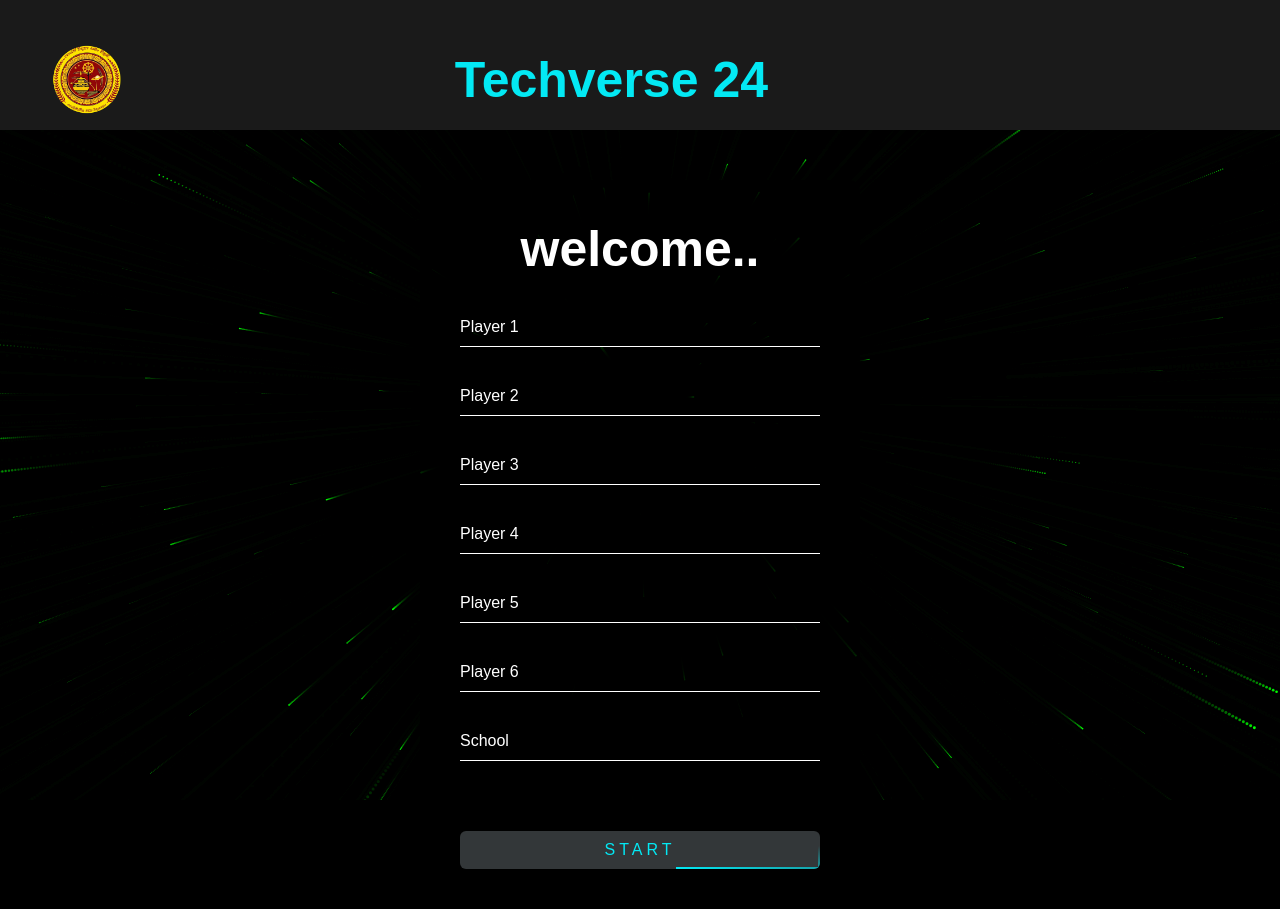
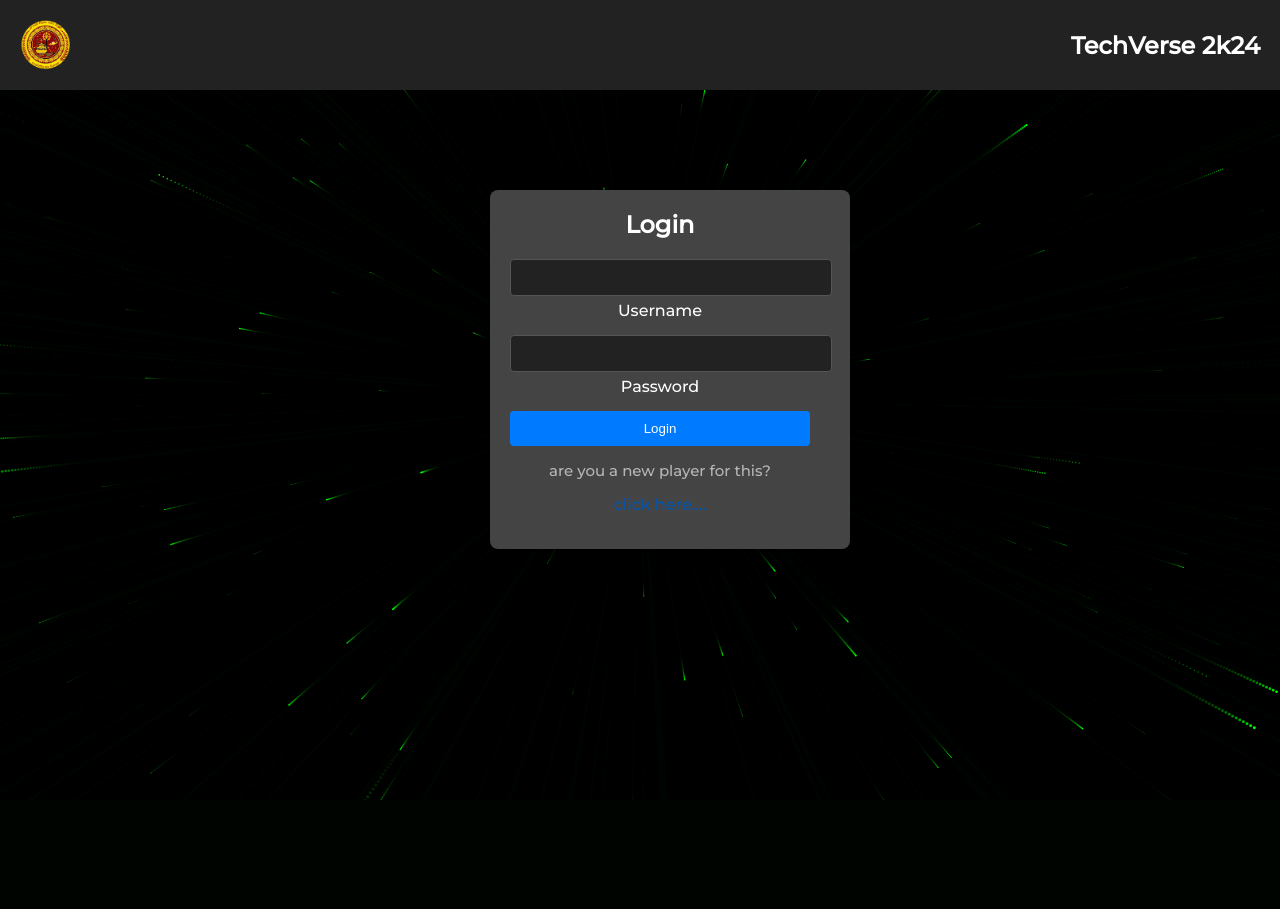
Before and after one commit to chamindusenehas/techverse, a Flask app: page / in a window 1280 px wide. After the commit the page ends 800 px from the top, so only its background shows below. Run offline with Flask 3, Linux system fonts and the light colour scheme; some web fonts are replaced.

Commit message:
new version

```diff
--- a/app.py
+++ b/app.py
@@ -1,9 +1,20 @@
 from flask import Flask,render_template,request, redirect, url_for
 import json
 import random
+from pymongo import MongoClient
+import time
 
 
 app = Flask(__name__)
+
+
+client = MongoClient('mongodb+srv://chamindusenehas:Chamee.19721@techverse.msx3fg5.mongodb.net/?retryWrites=true&w=majority&appName=techverse')
+db = client['quiz']
+collection = db['students']
+
+
+
+
 
 def load_json(filename):
     with open(filename, 'r') as file:
@@ -11,13 +22,9 @@ def load_json(filename):
     return data
 
 score = 0
-user1 = ''
-user2 = ''
-user3 = ''
-user4 = ''
-user5 = ''
-user6 = ''
+username = ''
 school = ''
+password = ''
 
 
 @app.route('/')
@@ -28,22 +35,27 @@ def home():
 
 @app.route('/submit', methods=['POST'])
 def submit():
-    global user1
-    global user2
-    global user3
-    global user4
-    global user5
-    global user6
     global school
-    user1 = request.form['username1']
-    user2 = request.form['username2']
-    user3 = request.form['username3']
-    user4 = request.form['username4']
-    user5 = request.form['username5']
-    user6 = request.form['username6']
+    global username
+    global password
+    global collection
+    username = request.form['username']
+    password = request.form['password']
+    try:
+        school = request.form['school']
+        collection.insert_one({
+            'username': username,
+            'password': password,
+            'school': school,
+            'score': 0}
+        )
+    except:
+        pass
+    return render_template('main.html')
 
-    school = request.form['school']
-    return redirect(url_for('quiz'))
+@app.route('/submit',methods=['GET'])
+def submitt():
+    return render_template('main.html',text='yes')
 
 question_number = 1
 showed = []
@@ -70,17 +82,15 @@ def quizz():
     global score
     global unique_random_integer
     global question_number
-    global user2
-    global user1
-    global user3
-    global user4
-    global user5
-    global user6
     global school
+    global username
+    global collection
     json_data = load_json('data/questions.json')
     answersheet = request.form.get(f'q{unique_random_integer}')
     if answersheet == json_data[unique_random_integer]['answer']:
         score += 5
+        collection.update_one({'username':username},{'$set':{'score':score}})
+
 
     con = True
     while con == True:
@@ -91,8 +101,7 @@ def quizz():
             con = False
             showed.append(unique_random_integer)
 
-    if len(showed) <= 40 :
-        print(len(showed))
+    if len(showed) <= 2 :
         question_number += 1
         if len(showed) >= 40:
             return render_template('quiz.html',gather=json_data,index=unique_random_integer,qnum=question_number,button='submit')
@@ -102,29 +111,10 @@ def quizz():
         print(f'{len(showed)} end')
         showed = []
         question_number = 1
-        new_data = {'student1': user1,'student2':user2 ,'student3': user3,'student4':user4 ,'student5': user5,'student6':user6 , 'school': school,'score':score}
+        collection.update_one({'username':username},{'$set':{'score':score}})
+        unique_random_integer = 0
 
-        def load_data():
-            try:
-                with open('scores.json', "r") as file:
-                    data = json.load(file)
-            except:
-                data = {}
-            return data
-
-        def save_data(data):
-            with open('scores.json', "w") as file:
-                json.dump(data, file, indent=4)
-        data = load_data()
-        cond = True
-        while cond ==True:
-            random_number = random.randint(0,1000)
-            if f'{random_number}' not in data:
-                cond = False
-                data[f"{random_number}"] = new_data
-                save_data(data)
-
-        return render_template('completed.html',score=score)
+        return redirect(url_for('submit'))
 
 if __name__ == '__main__':
     with app.app_context():
--- a/static/css/styles1.css
+++ b/static/css/styles1.css
@@ -351,9 +351,9 @@ body {
 
 
 .dark-theme-header {
-  position: relative;
+  position: fixed;
   margin-top: 100px;
-  margin-bottom: 50px;
+  margin-bottom: 800px;
   width: 100%;
   background: #1a1a1a;
   display: flex;
--- /dev/null
+++ b/static/css/styles3.css
@@ -0,0 +1,109 @@
+body {
+    margin: 0;
+    font-family: 'Montserrat', sans-serif;
+    background-color: #333;
+    color: #fff;
+    overflow: hidden;
+  }
+  .dark-theme-header {
+    display: flex;
+    align-items: center;
+    justify-content: space-between;
+    padding: 20px;
+    background-color: #222;
+  }
+  .school-logo {
+    width: 50px;
+    height: 50px;
+  }
+  .logo {
+    font-size: 24px;
+    font-weight: 700;
+  }
+
+  .form-container {
+    position: relative;
+    width: 300px;
+    margin: 100px auto;
+  }
+  .form-container .form {
+    position: absolute;
+    width: 100%;
+    transition: transform 0.6s ease-in-out;
+    transform: translateX(0);
+  }
+  .form-container .form.hidden {
+    transform: translateX(100%);
+  }
+  .form-container .form.register-hidden {
+    transform: translateX(-100%);
+  }
+
+  .form {
+    text-align: center;
+    background-color: #444;
+    padding: 20px;
+    padding-right: 40px;
+    border-radius: 8px;
+  }
+  .form h2 {
+    margin: 0 0 20px;
+    text-align: center;
+  }
+  .form .user-box {
+    margin-bottom: 15px;
+  }
+  .form .user-box input {
+    width: 100%;
+    padding: 10px;
+    border: 1px solid #555;
+    border-radius: 4px;
+    background: #222;
+    color: #fff;
+  }
+  .form .user-box label {
+    display: block;
+    margin: 5px 0;
+  }
+  .form .submit-btn {
+    width: 100%;
+    padding: 10px;
+    border: none;
+    background: #007bff;
+    color: #fff;
+    border-radius: 4px;
+    cursor: pointer;
+    transition: background 0.3s;
+  }
+  .form .submit-btn:hover {
+    background: #0056b3;
+  }
+
+  #matrix {
+    position: absolute;
+    top: 0;
+    left: 0;
+    width: 100%;
+    height: 100%;
+    z-index: -1;
+  }
+
+  .hidden {
+    visibility: hidden;
+    z-index: -1;
+    transition: all ease-in-out;
+  }
+
+p{
+    font-size: 15px;
+    color: #b6b6b6;
+  }
+
+
+.clickhere {
+    color: #0056b3;
+}
+
+.clickhere:hover {
+    color: #006de2;
+}
--- a/templates/coder.html
+++ b/templates/coder.html
@@ -3,82 +3,69 @@
 <head>
     <meta charset="UTF-8">
     <meta name="viewport" content="width=device-width, initial-scale=1.0">
-        <title>Quiz | TechVerse 2k24</title>
-        <link rel="stylesheet" type="text/css" href="{{ url_for('static', filename='css/styles1.css') }}">
-
+    <title>waiting...</title>
+    <link rel="stylesheet" type="text/css" href="{{ url_for('static', filename='css/styles3.css') }}">
 
     <link rel="preconnect" href="https://fonts.googleapis.com">
     <link rel="preconnect" href="https://fonts.gstatic.com" crossorigin>
     <link href="https://fonts.googleapis.com/css2?family=Montserrat:wght@500&family=Reddit+Mono:wght@200..900&display=swap" rel="stylesheet">
-
   </head>
   <body>
-
-
       <div class="dark-theme-header">
           <img src="{{ url_for('static', filename='images/logo_tcc.png') }}" alt="Logo" class="school-logo">
-    <div class="logo">Techverse 24</div>
+          <div class="logo">TechVerse 2k24</div>
       </div>
 
-
-
-    <div class="login-box">
-        <h2>welcome..</details></h2>
+      <div class="form-container">
+          <div id="login-form" class="form">
+              <h2>Login</h2>
               <form action="/submit" method="post">
-           <h3> {{ user }} </h3>
                   <div class="user-box">
-            <input type="text" name="username1" required>
-            <label>Player 1</label>
+                      <input type="text" name="username" required>
+                      <label>Username</label>
                   </div>
                   <div class="user-box">
-            <input type="text" name="username2" required>
-            <label>Player 2</label>
+                      <input type="password" name="password" required>
+                      <label>Password</label>
+                  </div>
+                  <button type="submit" class="submit-btn">Login</button>
+              </form>
+              <p>are you a new player for this?<br><div class="clickhere" onclick="showRegister()">click here....</div></p></button>
           </div>
 
-
+          <div id="register-form" class="form hidden">
+              <h2>Register</h2>
+              <form action="/register" method="post">
                   <div class="user-box">
-            <input type="text" name="username3" required>
-            <label>Player 3</label>
+                      <input type="text" name="username" required>
+                      <label>Username</label>
                   </div>
-
                   <div class="user-box">
-            <input type="text"  name="username4" required>
-            <label>Player 4</label>
+                      <input type="password" name="password" required>
+                      <label>Password</label>
                   </div>
-
                   <div class="user-box">
-            <input type="text"  name="username5" required>
-            <label>Player 5</label>
-          </div>
-
-          <div class="user-box">
-            <input type="text"  name="username6" required>
-            <label>Player 6</label>
-          </div>
-
-
-          <div class="user-box">
-            <input type="text"  name="school" required>
+                      <input type="text" name="school" required>
                       <label>School</label>
                   </div>
-
-
-          <button type="submit" class="submit-btn" value="start">
-            <span></span>
-            <span></span>
-            <span></span>
-            <span></span>
-            Start
-        </button>
+                  <button type="submit" class="submit-btn">Register</button>
               </form>
+              <p>are you have logged before?<br><div class="clickhere"  onclick="showLogin()">click here....</div></p></button>
           </div>
-
-
-
-
-
+      </div>
 
       <canvas id="matrix"></canvas>
       <script src="{{ url_for('static', filename='js/script4.js') }}"></script>
+      <script>
+          function showRegister() {
+              document.getElementById('login-form').classList.add('hidden');
+              document.getElementById('register-form').classList.remove('hidden');
+          }
+
+          function showLogin() {
+              document.getElementById('register-form').classList.add('hidden');
+              document.getElementById('login-form').classList.remove('hidden');
+          }
+      </script>
   </body>
   </html>
```
Also changed, not shown: static/css/styles4.css (added, +129 -0 lines), templates/main.html (added, +64 -0 lines), static/images/1_-ntL3Dsvc-dJ5cLGRtSuEw.gif (added), static/images/Intro-HELLO-FUTURE-1920x1080_v2.gif (added), static/images/cyber-attack.gif (added), static/images/image_processing20200225-18103-o71767.gif (added). Lines whose indentation alone changed are shown as unchanged.
